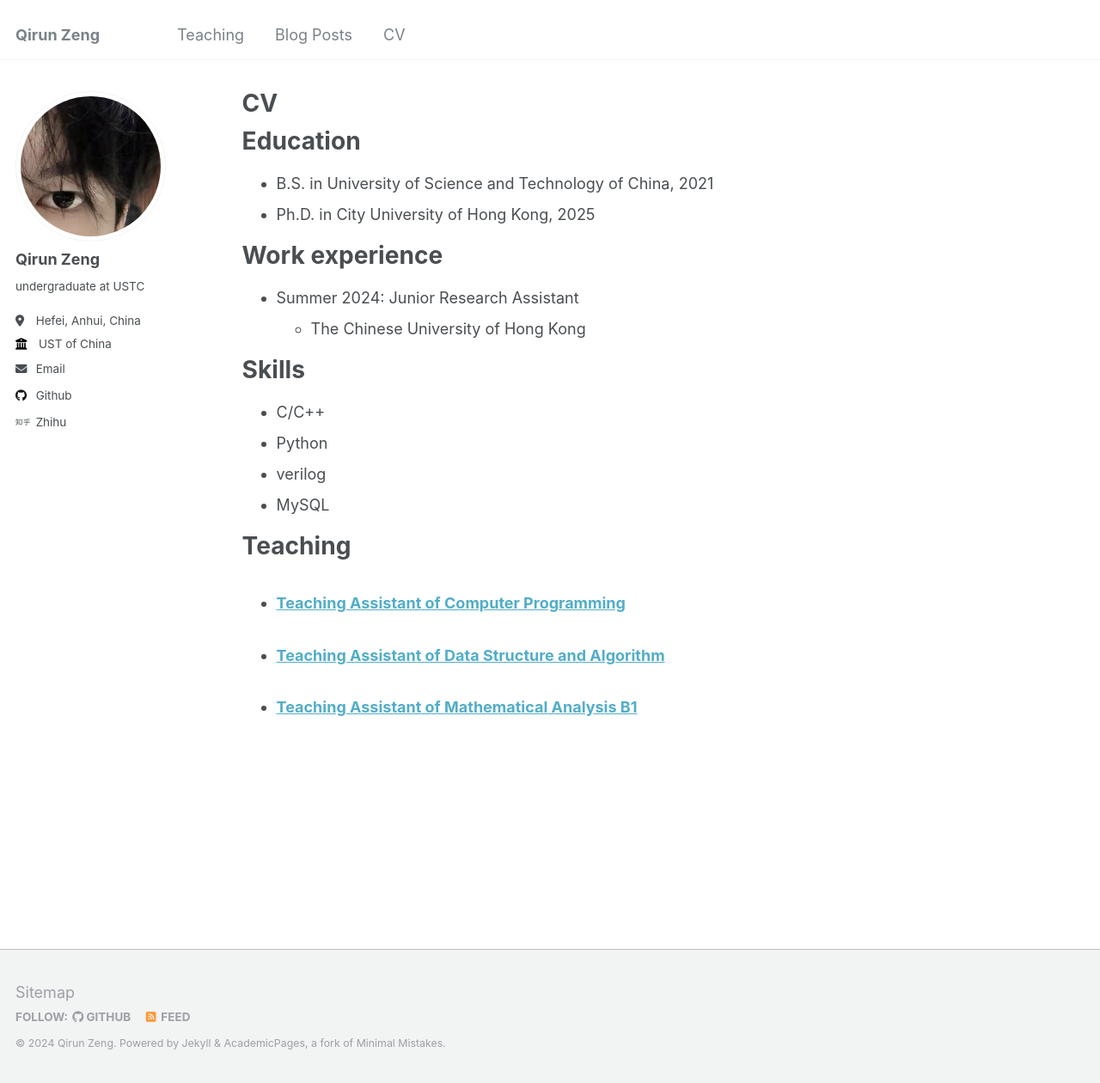
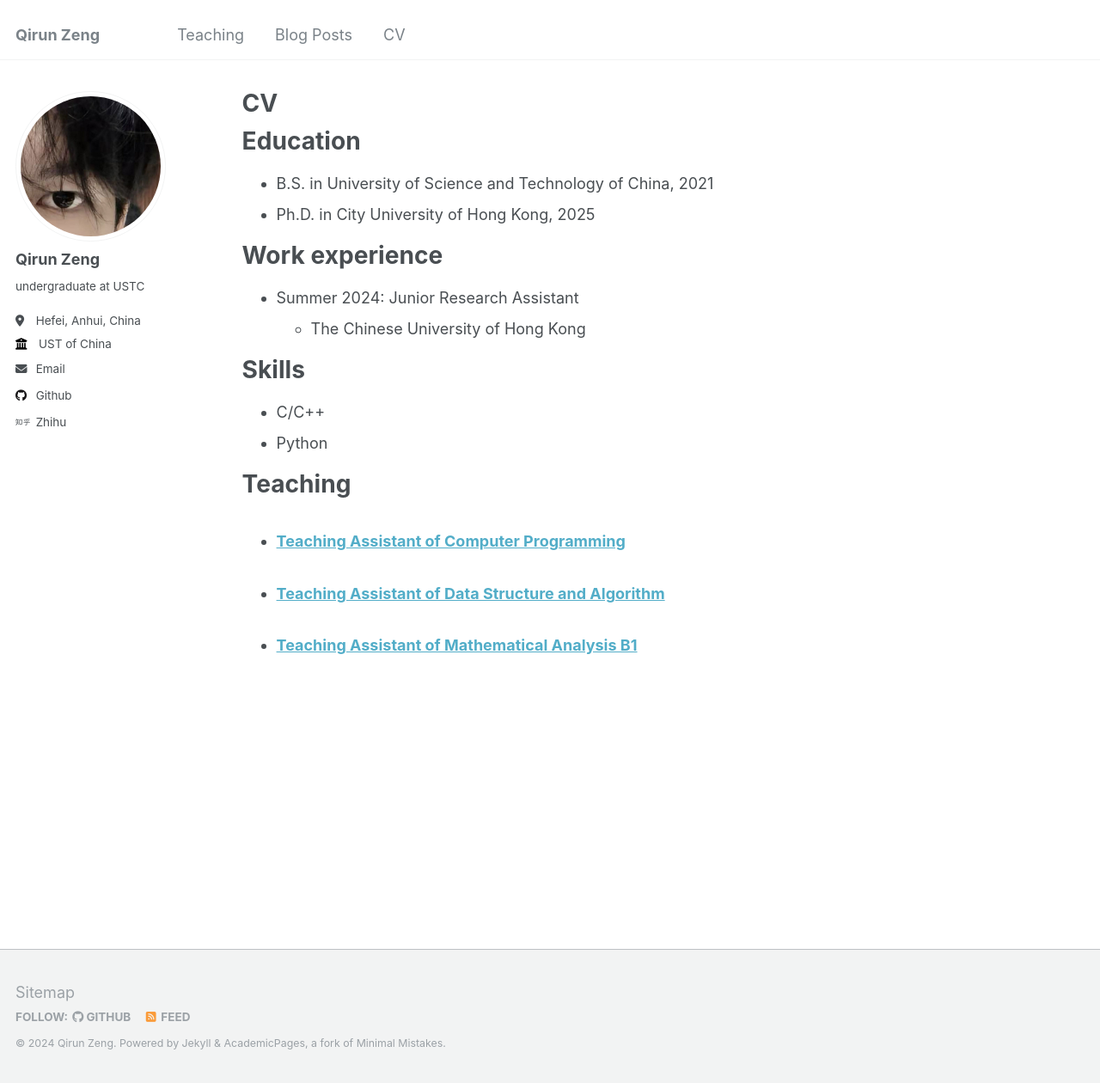
Before and after one commit to rewinery/rewinery.github.io, a Jekyll site: the page built from _pages/cv.md, in a window 1280 px wide and 1260 px high. Shown: the whole window at 86% size. Built offline with Jekyll 4.4.1, drawn with Linux system fonts in a browser that asks for light colours.

Commit message:
update CV

```diff
--- a/_pages/cv.md
+++ b/_pages/cv.md
@@ -27,8 +27,6 @@ Skills
 
 * C/C++
 * Python
-* verilog
-* MySQL
 
 <!-- Publications
 ======
```
